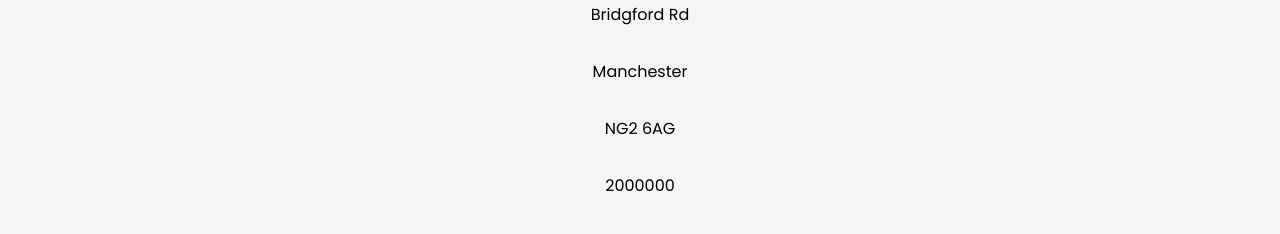
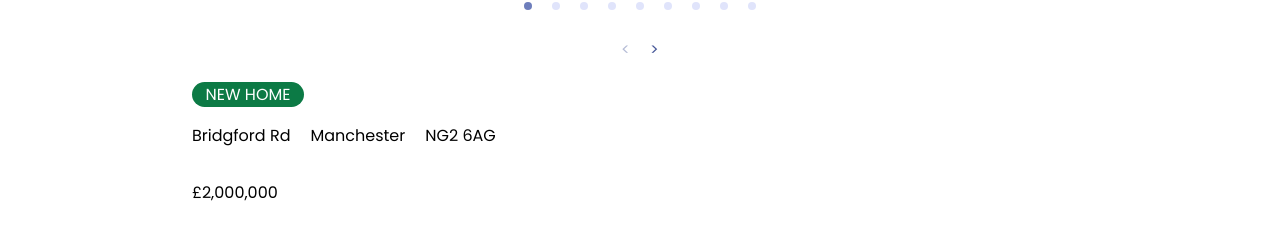
Before and after one commit to starwarsjedi321/GroupProject, a React (Create React App) app in the folder groupproject/: page /view/1 in a window 1280 px wide. Shown: the part 559-793 px from the top of the page. Built offline with nearby package versions, Linux system fonts and the light colour scheme.

Commit message:
Creating price formatting function

```diff
--- a/groupproject/src/components/DisplayProperties.js
+++ b/groupproject/src/components/DisplayProperties.js
@@ -8,6 +8,7 @@ import heart from '../Images/heart.png';
 import phone from '../Images/phone.png';
 import sortingProperties from '../utils/sortingProperties';
 import deleteCall from '../utils/deleteCall';
+import formatPrice from '../utils/formatPrice';
 
 function DisplayProperties() {
 
@@ -19,7 +20,6 @@ function DisplayProperties() {
   let properties = sortingProperties(Properties, filterBy);
   let filteredProperties = [];
 
-  console.log(properties);
   let { query } = useParams();
 
   if (query) {
@@ -62,7 +62,7 @@ function DisplayProperties() {
                   <li key={property.property_id} className='property-item'>{<img className='property-img' src={property.img.thumbnail}></img>}</li>
                   <li className='empty'></li>
                     <li className='address'>{property.address.city}</li>
-                  <li className='price'>{"£" + property.price}</li>
+                  <li className='price'>{'£' + formatPrice(property.price)}</li>
                   <li className='type'>{property.type}</li>
                 </Link>
                 <li>
--- a/groupproject/src/components/DisplaySelectedProperty.js
+++ b/groupproject/src/components/DisplaySelectedProperty.js
@@ -4,6 +4,7 @@ import Properties from "../database/Properties.json"
 import "../styles/displayselectedproperty.css";
 import AliceCarousel from 'react-alice-carousel';
 import "react-alice-carousel/lib/alice-carousel.css"
+import formatPrice from '../utils/formatPrice';
 
 function DisplaySelectedProperty() {
     let { property_id } = useParams();
@@ -16,20 +17,26 @@ function DisplaySelectedProperty() {
     const renderImgTags = propertyImgs.map((imgLink, index) => {
         return <img key={index} src={imgLink} class='sliderimg'></img>
     })
-    console.log(getPropertyDetails[0].address.firstLine)
     return (
         <div className='carousel-container'>
             <AliceCarousel mouseTrackingEnabled>
                 {renderImgTags}
             </AliceCarousel>
-            <p>{getPropertyDetails[0].address.firstLine}</p>
-            <p>{getPropertyDetails[0].address.city}</p>
-            <p>{getPropertyDetails[0].address.postcode}</p>
-            <p>{getPropertyDetails[0].price}</p>
+            <div className='new-home'>NEW HOME</div>
+            <div className='address-info'>
+                <p>{getPropertyDetails[0].address.firstLine}</p>
+                <p>{getPropertyDetails[0].address.city}</p>
+                <p>{getPropertyDetails[0].address.postcode}</p>
+            </div>
+            <div className='price-info'>
+                <p>{'£' + formatPrice(getPropertyDetails[0].price)}</p>
+            </div>
+            <div className='property-info'>
             <p>{getPropertyDetails[0].type}</p>
             <p>Bedrooms {getPropertyDetails[0].bedrooms}</p>
             <p>Bathrooms {getPropertyDetails[0].bathrooms}</p>
             <p>Garden {getPropertyDetails[0].garden}</p>
+            </div>
         </div>
     )
 }
--- a/groupproject/src/components/HomeSearch.js
+++ b/groupproject/src/components/HomeSearch.js
@@ -55,10 +55,8 @@ const HomeSearch = () => {
                 </fieldset >
             </div>
             <h2>Popular right now: </h2>
-            <div className="carousel">
                 <AliceCarousel mouseTracking items={renderedProps}>
                 </AliceCarousel>
-            </div>
         </>
 
     )
--- a/groupproject/src/styles/displayselectedproperty.css
+++ b/groupproject/src/styles/displayselectedproperty.css
@@ -5,6 +5,33 @@
 .carousel-container {
     display: flex;
     flex-direction: column;
-    width: 50em;
-    max-width: 100%;
+    margin-top: 6em;
 }
+
+.new-home {
+    display: flex;
+    justify-content: center;
+    border-radius: 20px;
+    width: 7em;
+    background-color: #0C7A45;
+    color: white;
+
+}
+
+.address-info {
+    display: flex;
+    gap: 20px;
+}
+
+.price-info {
+    display: flex;
+}
+
+.property-info {
+    display: flex;
+}
+
+/* .alice-carousel__prev-btn,
+.alice-carousel__next-btn {
+    margin-right: 10em;
+} */
--- a/groupproject/src/styles/layout.css
+++ b/groupproject/src/styles/layout.css
@@ -86,7 +86,7 @@ li a:hover {
 
 main {
     flex: auto;
-    background-color: whitesmoke;
+    background-color: white;
     padding: 0 15% 0 15%;
 }
 
--- /dev/null
+++ b/groupproject/src/utils/formatPrice.js
@@ -0,0 +1,6 @@
+const formatPrice = (price) => {
+    const formattedPrice = price.toString();
+    return formattedPrice.replace(/\B(?=(\d{3})+(?!\d))/g, ",");
+};
+
+export default formatPrice;
```
